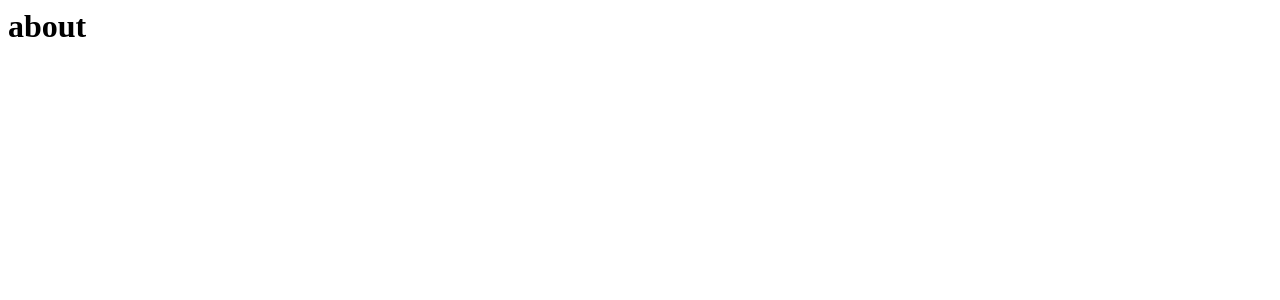
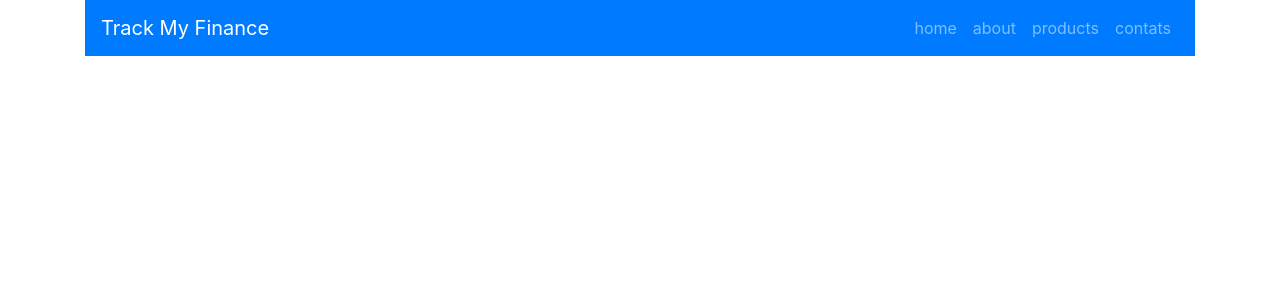
Before and after one commit to cesarlopezt/TMF, a Django app: page /about/ in a window 1280 px wide. Before the commit the part shown is almost empty. Shown: the top 300 px of the page. Run offline with Django 3.2, Linux system fonts and the light colour scheme; some libraries are stand-ins or nearby versions.

Commit message:
cleaning

```diff
--- a/finance/templates/finance/base.html
+++ b/finance/templates/finance/base.html
@@ -23,7 +23,7 @@
                         <a href="#" class="nav-link">home</a>
                     </li>
                     <li class="nav-item">
-                        <a href="#" class="nav-link">about</a>
+                        <a href="about/" class="nav-link">about</a>
                     </li>
                     <li class="nav-item">
                         <a href="#" class="nav-link">products</a>
@@ -36,33 +36,5 @@
         </nav>
     </div>
     {% block content %}{% endblock %}
-    <!-- <div class="container">
-        <h1 class="text-center text-uppercase">TMF</h1>
-        <hr>
-    </div>
-
-    <div class="container">
-        <h6>Progress: </h6>
-        <div class="progress">
-            <div class="progress-bar progress-bar-success progress-bar-striped" style="width:50%;">50%</div>
-        </div>
-        <br><hr><br>
-        <table class="table table-striped table-condensed text-center">
-            <tr>
-                <td>Date</td>
-                <td>Amount</td>
-                <td>Description</td>
-            </tr>
-            <tr>
-                <td>s</td>
-                <td>sd</td>
-                <td>dd</td>
-            </tr>
-        </table>
-
-        <div class="alert alert-warning" role="alert">
-        This is a warning alert—check it out!
-        </div>
-    </div> -->
 </body>
 </html>
--- a/finance/views.py
+++ b/finance/views.py
@@ -1,10 +1,8 @@
 from django.shortcuts import render
 from django.http import HttpResponse
-# Create your views here.
 
 def home(request):
-   # return HttpResponse('<h1>hello</h1>')
    return render(request, 'finance/index.html')
 
 def about(request):
-    return HttpResponse('<h1>about</h1>')
+    return render(request, 'finance/base.html')
```
